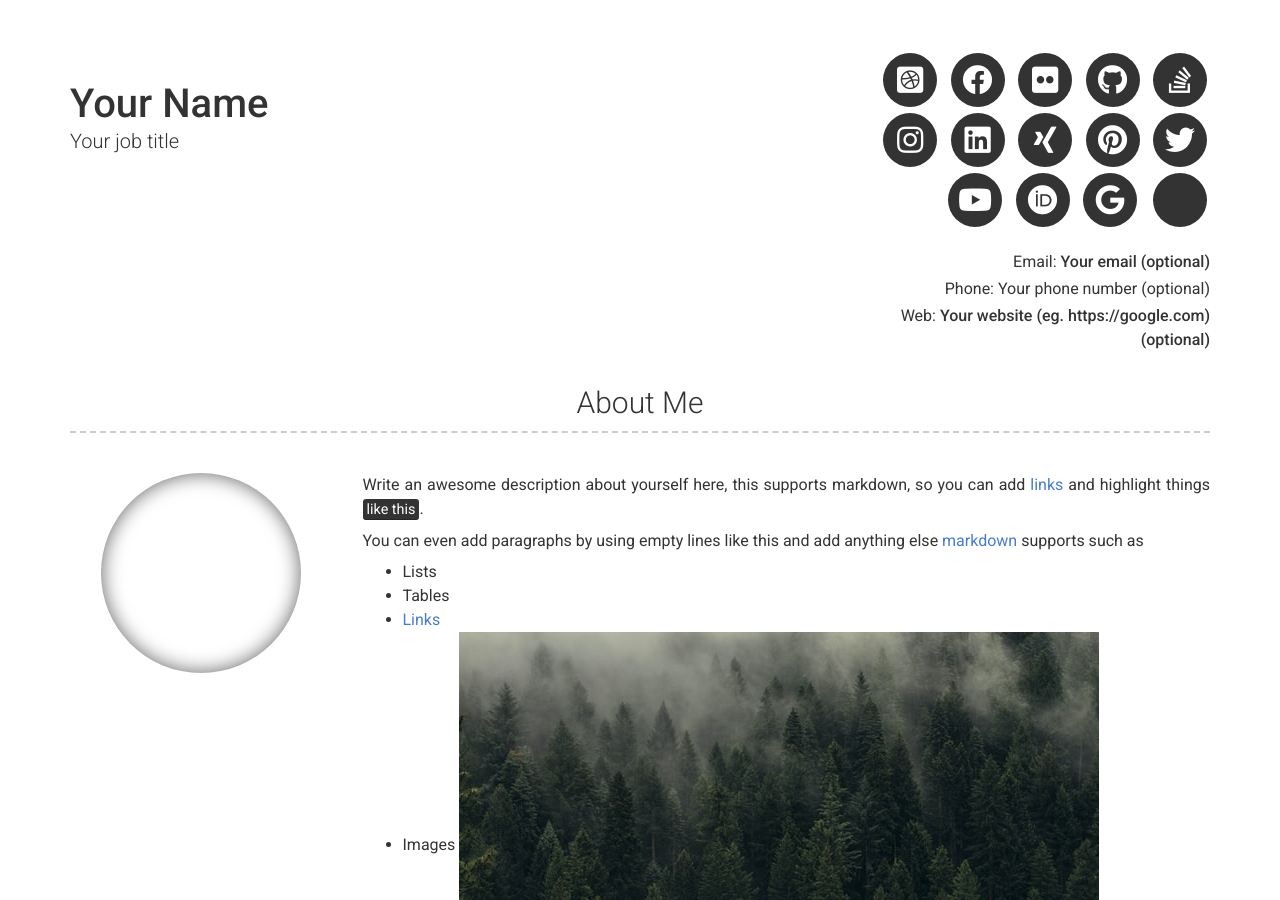
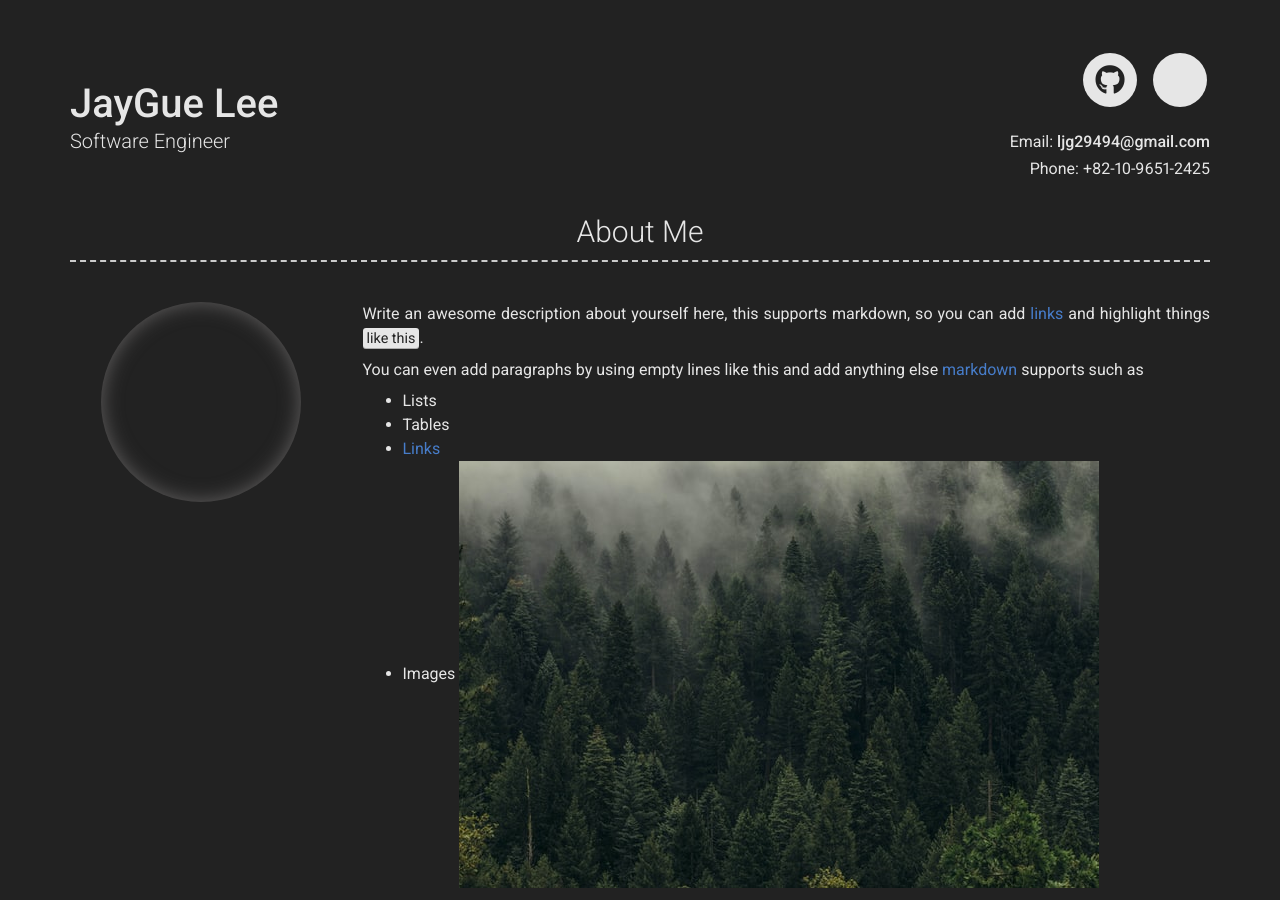
Before and after one commit to ljg294/ljg294.github.io, a Jekyll site: the page built from index.md, in a window 1280 px wide and 900 px high. Built offline with Jekyll 4.4.1, drawn with Linux system fonts in a browser that asks for light colours; nearby versions of some CDN libraries; some of the changed text lies outside the part shown.

Commit message:
config modified

```diff
--- a/_config.yml
+++ b/_config.yml
@@ -6,32 +6,32 @@ repository: Git repository where your resume will be hosted, only required if yo
 version: 2
 
 # Personal info
-name: Your Name
-title: Your job title
-email: Your email (optional)
+name: JayGue Lee
+title: Software Engineer
+email: ljg29494@gmail.com
 # email_title: Email (Email title override)
-phone: Your phone number (optional)
+phone: +82-10-9651-2425
 # phone_title: Phone (Phone title override)
-website: Your website (eg. https://google.com)(optional)
+#website: Your website (eg. https://google.com)(optional)
 # website_title: Web (Website title override)
 
 # Dark Mode (true/false/never)
-darkmode: false
+darkmode: true
 
 # Social links
-twitter_username: jekyllrb
-github_username:  jekyll
-stackoverflow_username: "00000001"
-dribbble_username: jekyll
-facebook_username: jekyll
-flickr_username: jekyll
-instagram_username: jekyll
-linkedin_username: jekyll
-xing_username: jekyll
-pinterest_username: jekyll
-youtube_username: jekyll
-orcid_username: 0000-0000-0000-0000
-googlescholar_username: D847cGsAAAAJ
+#twitter_username: jekyllrb
+github_username:  ljg294
+#stackoverflow_username: "00000001"
+#dribbble_username: jekyll
+#facebook_username: jekyll
+#flickr_username: jekyll
+#instagram_username: jekyll
+#linkedin_username: jekyll
+#xing_username: jekyll
+#pinterest_username: jekyll
+#youtube_username: jekyll
+#orcid_username: 0000-0000-0000-0000
+#googlescholar_username: D847cGsAAAAJ
 
 # Additional icon links
 additional_links:
```
